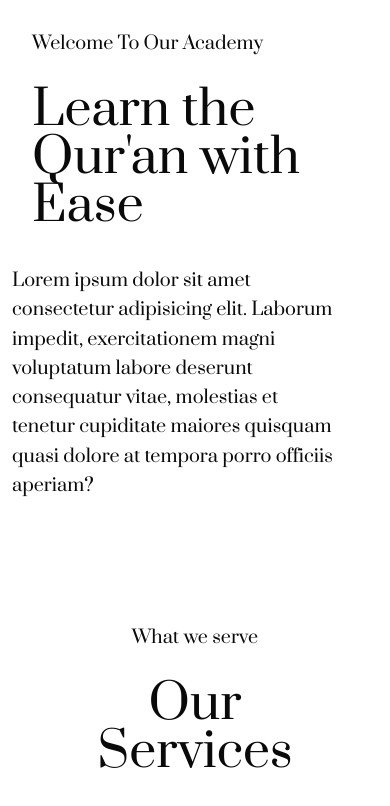
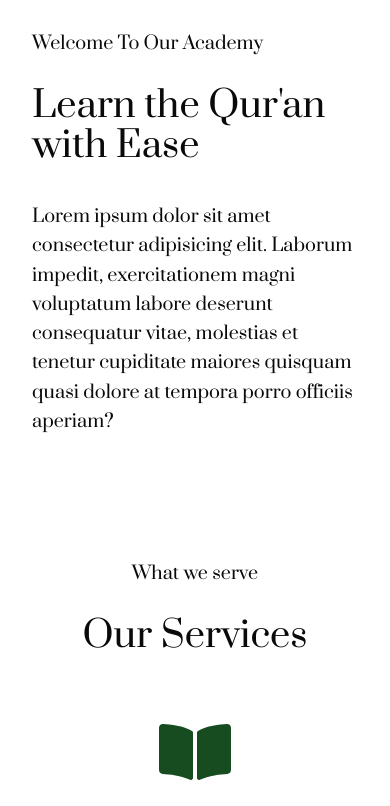
Before and after one commit to doaaabdelfattah/elaf_academy, a Next.js app: page / in a window 390 px wide. Shown: the part 1338-2144 px from the top of the page. Built offline with nearby package versions, Linux system fonts and the light colour scheme; a web font is replaced by a local one.

Commit message:
[fix]- mosdue in contact

```diff
--- a/app/components/AboutUs.jsx
+++ b/app/components/AboutUs.jsx
@@ -30,9 +30,10 @@ const AboutUs = () => {
 
 
           <motion.p
-          initial={{ x: 0, opacity: 0 }}
-     whileInView={{ x: -20, opacity: 1 }}
-     transition={{ duration: 0.6, delay: 0.7 }}    className="text-lg mt-4 leading-relaxed">
+          initial={{ x: 20, opacity: 0 }}
+          whileInView={{ x: 0, opacity: 1 }}
+          transition={{ duration: 0.6, delay: 0.7 }}
+          className="text-lg mt-4 leading-relaxed">
             Lorem ipsum dolor sit amet consectetur adipisicing elit. Laborum
             impedit, exercitationem magni voluptatum labore deserunt consequatur
             vitae, molestias et tenetur cupiditate maiores quisquam quasi dolore
--- a/app/components/Contact.jsx
+++ b/app/components/Contact.jsx
@@ -7,7 +7,7 @@ const Contact = () => {
   return (
     <div
       id="contact"
-      className="w-full px-[12%] py-10 scroll-mt-20 bg-no-repeat overflow-hidden"
+      className=" w-[85%] mx-auto py-10 scroll-mt-20 bg-no-repeat "
     >
       <SectionHeader
         title="Enroll in Our Courses Today"
@@ -15,14 +15,14 @@ const Contact = () => {
         description="Fill out the form below to begin your journey of learning Qur'an, Arabic, and Islamic Studies."
       />
 
-      <div className="flex flex-col lg:flex-row items-center justify-between relative">
+      <div className="flex flex-col w-full lg:flex-row items-center justify-between ">
         {/* Form Section */}
-        <div className="lg:w-2/3 w-full">
+        <div className="w-full">
           <Form />
         </div>
 
         {/* Image Section */}
-        <div className="lg:block hidden w-1/3 overflow-hidden relative">
+        <div className="w-full h-full lg:inline-block hidden">
           <Image
             src="/Asset 1islamic-pattern-1.png"
             width={900}
--- a/app/components/Pricing.jsx
+++ b/app/components/Pricing.jsx
@@ -13,7 +13,7 @@ const PricingSection = () => {
         subtitle="Choose the best plan for your journey."
       />
 
-<div className="grid md:grid-cols-2 lg:grid-cols-4 place-items-center gap-10 mt-14">
+<div className="grid md:grid-cols-2 lg:grid-cols-4 gap-10 mt-10">
   {pricingPlans.map((plan, index) => (
     <motion.div
 
@@ -23,7 +23,7 @@ const PricingSection = () => {
     viewport={{ once: true }} // 👈 Each card animates with a small delay
     // viewport={{ once: true }}  // 👈 Ensures it only
       key={index}
-      className="rounded-2xl shadow-lg p-6 lg:border-double border-mainGreen border lg:border-2 clip-arch max-sm:w-[80%] h-full slide-up-hover duration-700 transition-all flex flex-col justify-between cursor-pointer gap-5"
+      className="rounded-2xl shadow-lg p-6 lg:border-double border-mainGreen border lg:border-2 clip-arch h-full slide-up-hover duration-700 transition-all flex flex-col justify-between cursor-pointer gap-5 hover:bg-mainGreen/10"
     >
       {/*=============  Price & description ================ */}
       <div className="flex flex-col flex-grow items-center justify-between  text-center gap-2 mt-10">
--- a/app/components/reusable/SectionHeader.jsx
+++ b/app/components/reusable/SectionHeader.jsx
@@ -17,7 +17,7 @@ const SectionHeader = ({ subtitle, title,align="items-center", textAlign="text-c
      whileInView={{ y: 0, opacity: 1 }}
      transition={{ duration: 0.8, delay: 0.5 }}
      className={`font-Prata inline-block
-     text-5xl ${textAlign}`}
+     lg:text-5xl text-4xl ${textAlign}`}
      >
       {title}
   </motion.h2>
```
Also changed, not shown: public/islamic-pattern.png (renamed from public/Asset 1islamic-pattern-1.png).
